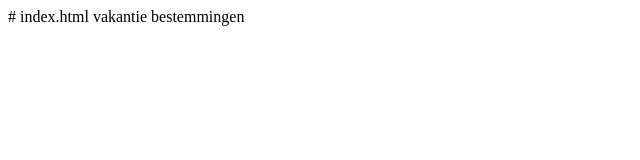
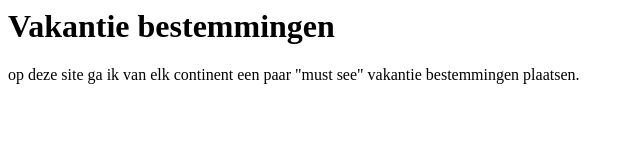
Before and after one commit to soesjahilst/PO, a plain HTML site: page index.html in a window 1280 px wide. Shown: the whole page, without its empty margins (0-640 px from the left). Drawn offline with Linux system fonts and the light colour scheme.

Commit message:
Update index.html

```diff
--- a/index.html
+++ b/index.html
@@ -1,2 +1,11 @@
-# index.html
-vakantie bestemmingen
+<html>
+  <head>
+    <link rel="stylesheet" href="style.css" />
+  </head>
+  <body>
+    <h1>Vakantie bestemmingen</h1>
+    <p>
+      op deze site ga ik van elk continent een paar "must see" vakantie bestemmingen plaatsen.
+    </p>
+  </body>
+</html>
```
